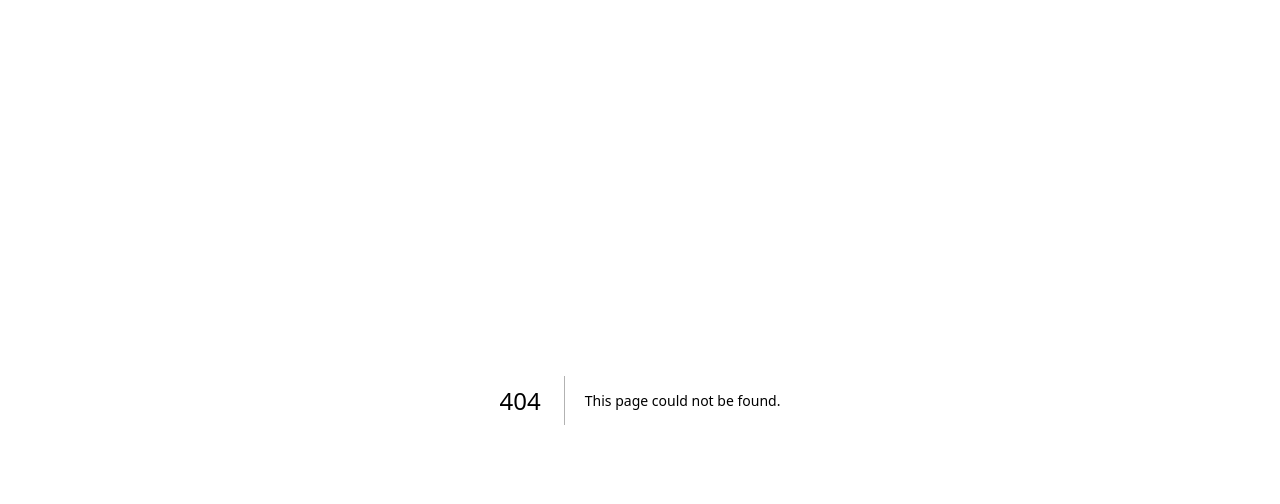
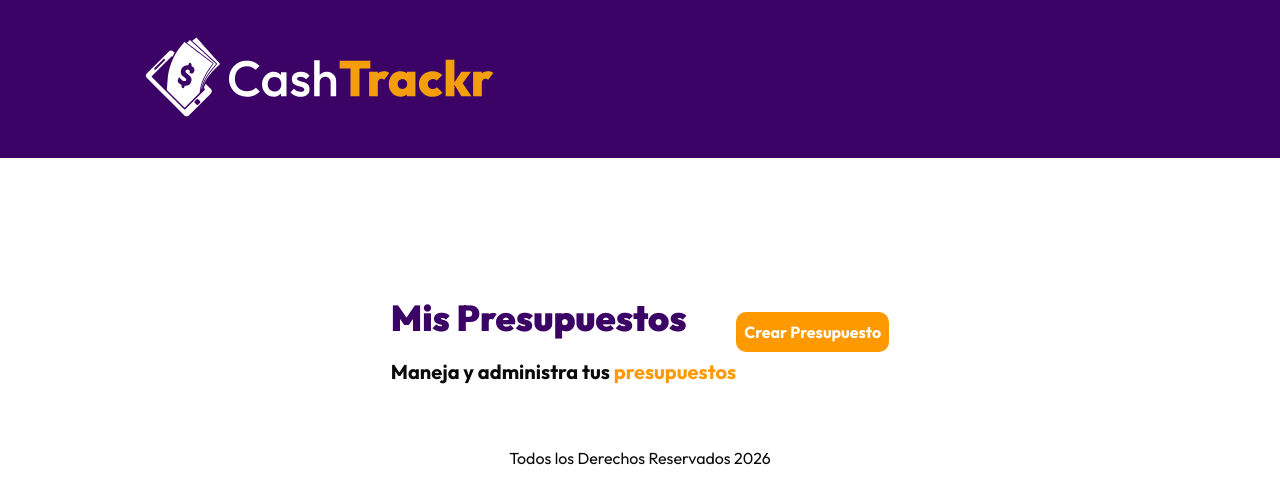
Before and after one commit to edagurcia/udemy-cash-tracker, a Next.js app in the folder frontend/: page /admin in a window 1280 px wide. Before the commit this address had no page. Shown: the top 504 px of the page. Built offline with nearby package versions, Linux system fonts and the light colour scheme.

Commit message:
Add login action and admin dashboard
Validate login credentials, authenticate through the API, store the token in an HTTP-only cookie, and redirect to the new admin dashboard. Display authentication errors as toast notifications.

```diff
--- /dev/null
+++ b/frontend/src/actions/login.ts
@@ -0,0 +1,64 @@
+"use server";
+
+import { cookies } from "next/headers";
+import { redirect } from "next/navigation";
+import { ErrorResponseSchema, LoginSchema } from "@/schemas";
+
+export type ActionStateType = {
+  errors?: string[];
+  success?: string;
+};
+
+export async function authenticate(
+  prevState: ActionStateType,
+  formData: FormData,
+) {
+  const loginCredentials = {
+    email: formData.get("email"),
+    password: formData.get("password"),
+  };
+
+  const auth = LoginSchema.safeParse(loginCredentials);
+
+  if (!auth.success) {
+    return {
+      errors: auth.error.issues.map((err) => err.message),
+      success: "",
+    };
+  }
+
+  const url = `${process.env.API_URL}/auth/login`;
+
+  const req = await fetch(url, {
+    method: "POST",
+    headers: {
+      "Content-Type": "application/json",
+    },
+    body: JSON.stringify({
+      email: auth.data.email,
+      password: auth.data.password,
+    }),
+  });
+
+  const json = await req.json();
+
+  if (!req.ok) {
+    const result = ErrorResponseSchema.safeParse(json);
+
+    return {
+      errors: result.success
+        ? [result.data.error]
+        : [json.error || "Error de autenticación"],
+      success: "",
+    };
+  }
+
+  (await cookies()).set({
+    name: "CASHTRACKR_TOKEN",
+    value: json,
+    httpOnly: true,
+    path: "/",
+  });
+
+  redirect("/admin");
+}
--- /dev/null
+++ b/frontend/src/app/admin/layout.tsx
@@ -0,0 +1,45 @@
+import { Logo } from "@/components/ui/Logo";
+import Link from "next/link";
+import { ToastContainer } from "react-toastify";
+
+export default async function AdminLayout({
+  children,
+}: Readonly<{
+  children: React.ReactNode;
+}>) {
+  return (
+    <>
+      <header className="bg-purple-950 py-5">
+        <div className="max-w-5xl mx-auto flex flex-col lg:flex-row justify-between items-center">
+          <div className="w-96">
+            <Link href={"/admin"}>
+              <Logo />
+            </Link>
+          </div>
+        </div>
+      </header>
+      <section className="max-w-5xl mx-auto mt-20 p-3 py-10">
+        {children}
+      </section>
+
+      <footer className="py-5">
+        <p className="text-center">
+          Todos los Derechos Reservados {new Date().getFullYear()}
+        </p>
+      </footer>
+
+      <ToastContainer
+        position="top-right"
+        autoClose={5000}
+        hideProgressBar={false}
+        newestOnTop={false}
+        closeOnClick={false}
+        rtl={false}
+        pauseOnFocusLoss
+        draggable={false}
+        pauseOnHover
+        theme="light"
+      />
+    </>
+  );
+}
--- /dev/null
+++ b/frontend/src/app/admin/page.tsx
@@ -0,0 +1,29 @@
+import Link from "next/link";
+import type { Metadata } from "next";
+
+export const metadata: Metadata = {
+  title: "CashTrackr | Admin",
+  description: "Panel de administración",
+};
+
+export default function AdminPage() {
+  return (
+    <div className="flex flex-col-reverse md:flex-row md:justify-between items-center">
+      <div className="w-full md:w-auto">
+        <h1 className="font-black text-4xl text-purple-950 my-5">
+          Mis Presupuestos
+        </h1>
+        <p className="text-xl font-bold">
+          Maneja y administra tus {""}
+          <span className="text-amber-500">presupuestos</span>
+        </p>
+      </div>
+      <Link
+        href={"/admin/budget/new"}
+        className="bg-amber-500 p-2 rounded-lg text-white font-bold w-full md:w-auto text-center"
+      >
+        Crear Presupuesto
+      </Link>
+    </div>
+  );
+}
--- a/frontend/src/components/auth/LoginForm.tsx
+++ b/frontend/src/components/auth/LoginForm.tsx
@@ -1,9 +1,26 @@
 "use client";
 
+import { useActionState, useEffect, useRef } from "react";
+import { toast } from "react-toastify";
+import { authenticate } from "@/actions/login";
+
 export const LoginForm = () => {
+  const [state, dispatch] = useActionState(authenticate, {
+    errors: [],
+    success: "",
+  });
+
+  useEffect(() => {
+    if (state.errors) {
+      state.errors.map((err) => {
+        toast.error(err);
+      });
+    }
+  }, [state]);
+
   return (
     <>
-      <form className="mt-14 space-y-5" noValidate>
+      <form action={dispatch} className="mt-14 space-y-5" noValidate>
         <div className="flex flex-col gap-2">
           <label className="font-bold text-2xl" htmlFor="email">
             Email
--- a/frontend/src/schemas/index.ts
+++ b/frontend/src/schemas/index.ts
@@ -17,6 +17,14 @@ export const RegisterSchema = z
     path: ["password_confirmation"],
   });
 
+export const LoginSchema = z.object({
+  email: z
+    .string()
+    .min(1, { message: "El Email es Obligatorio" })
+    .email({ message: "Email no válido" }),
+  password: z.string().min(1, { message: "El Password no puede ir vacío" }),
+});
+
 export const SuccessSchema = z.string().min(1, { message: "Valor no valido" });
 
 export const ErrorResponseSchema = z.object({
```
